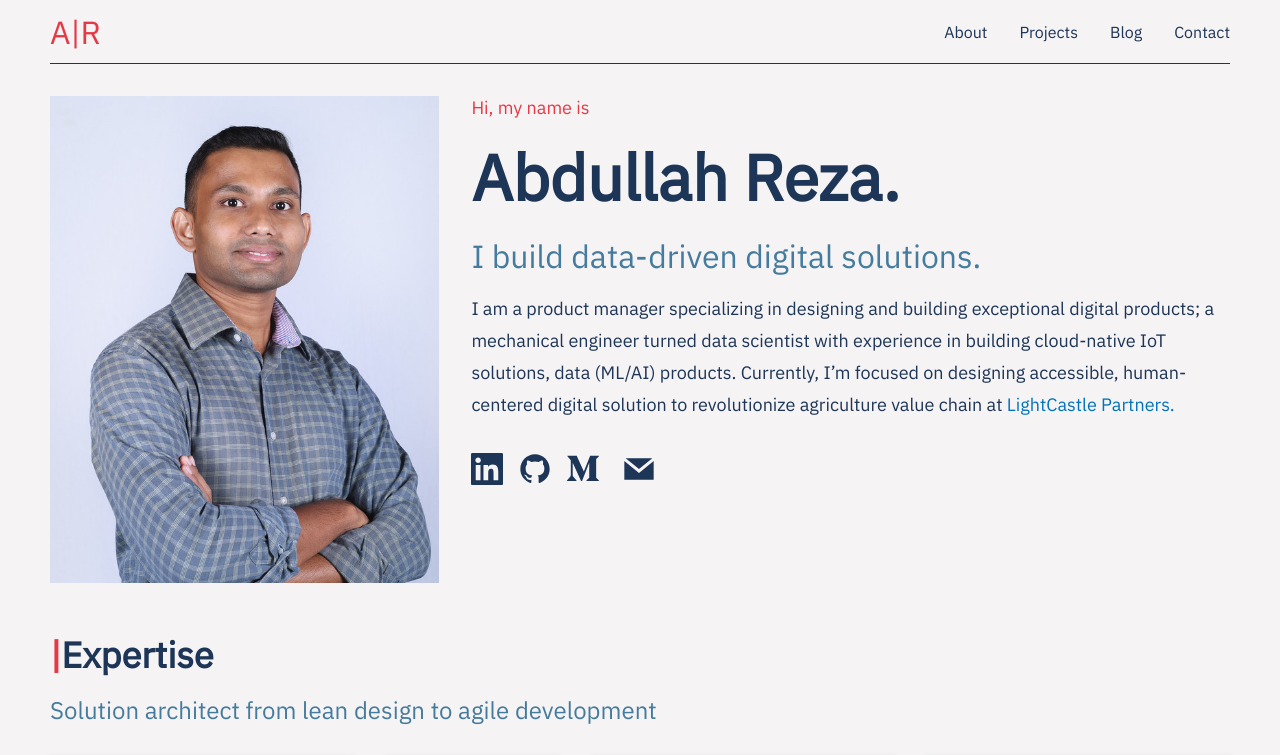
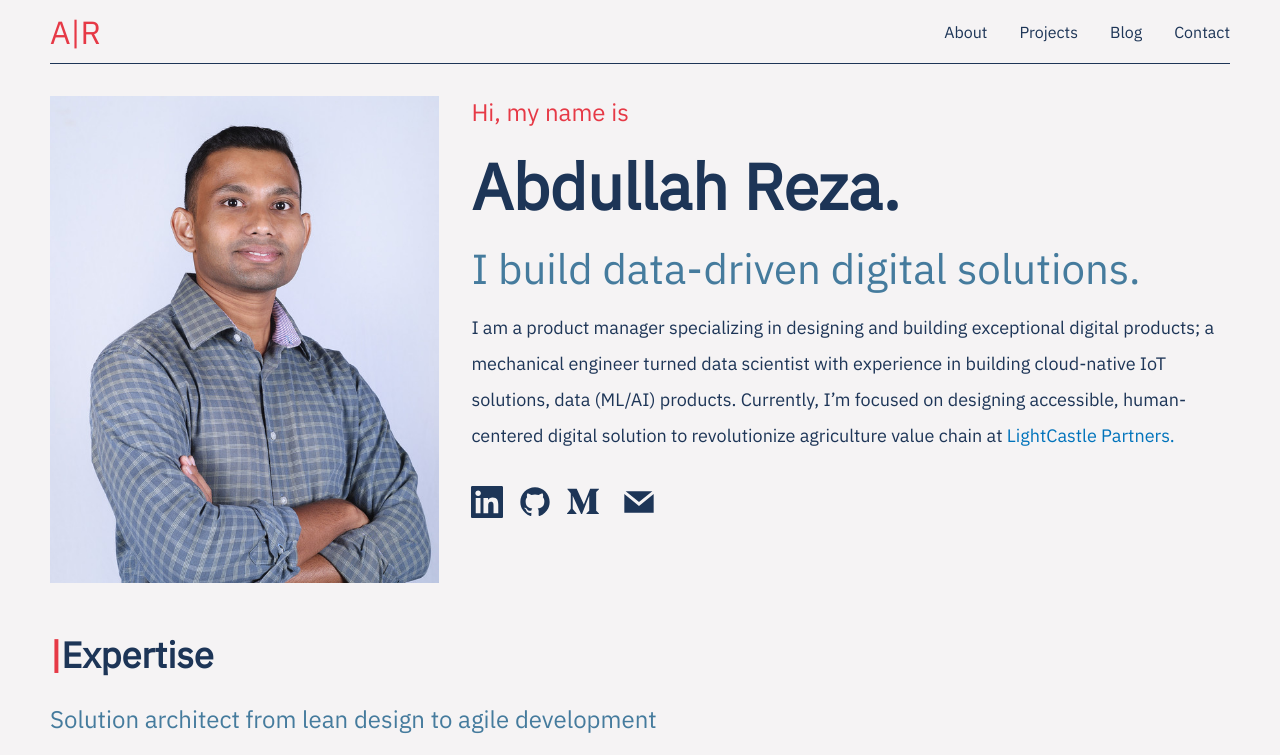
Before and after one commit to rezaabdullah/my-portfolio, a Gatsby site: page / in a window 1280 px wide. Shown: the top 755 px of the page. Built offline with nearby package versions, Linux system fonts and the light colour scheme; Gatsby itself is replaced by a stand-in of ours.

Commit message:
style: Global styles updated

```diff
--- a/gatsby-config.js
+++ b/gatsby-config.js
@@ -47,6 +47,7 @@ module.exports = {
       options: {
         fonts: [
           "ibm plex sans",
+          "ibm plex mono"
         ],
         display: 'swap'
       }
--- a/src/components/Hero.js
+++ b/src/components/Hero.js
@@ -81,9 +81,6 @@ const HeroContent = styled.div`
 `
 
 const HeroH1 = styled.h1`
-    color: #1d3557;
-    font-weight: 600;
-    font-size: clamp(24px, 6vw, 64px);
     padding-top: 16px;
 
     @media screen and (max-width: 768px) {
@@ -93,7 +90,6 @@ const HeroH1 = styled.h1`
 const HeroH2 = styled.h2`
     color: #457b9d;
     font-weight: 300;
-    font-size: clamp(18px, 4vw, 32px);
     padding-top: 16px;
 
     @media screen and (max-width: 768px) {
@@ -102,7 +98,8 @@ const HeroH2 = styled.h2`
 
 const IntroSpan = styled.span`
     color: #e63946;
-    font-size: 18px;
+    font-size: clamp(18px, 4vw, 24px);
+
 
     @media screen and (max-width: 768px) {
         font-size: 12px;
@@ -111,8 +108,6 @@ const IntroSpan = styled.span`
 const IntroP = styled.p`
     padding-top: 16px;
     color: #1d3557;
-    font-size: 18px;
-    line-height: 32px;
 
     @media screen and (max-width: 768px) {
         font-size: 16px;
--- a/src/components/styles/GlobalStyles.js
+++ b/src/components/styles/GlobalStyles.js
@@ -2,10 +2,53 @@ import { createGlobalStyle } from "styled-components";
 
 export const GlobalStyle = createGlobalStyle`
     * {
-        font-family: "IBM Plex Sans", sans-serif;
+        font-family: "IBM Plex Sans", "IBM Plex Mono", sans-serif;
         margin: 0;
         padding: 0;
         box-sizing: border-box;
         background: #f5f3f4;
+
+        h1 {
+            font-size: clamp(32px, 6vw, 64px);
+            font-weight: 600;
+            color: #1d3557;
+        }
+
+        h2 {
+            font-size: clamp(24px, 6vw, 42px);
+            font-weight: 500;
+            line-height: 50px;
+            color: #1d3557;
+        }
+
+        h3 {
+            font-size: clamp(18px, 6vw, 32px);
+            font-weight: 300;
+            color: #457b9d;
+        }
+
+        h4 {
+            font-size: clamp(18px, 6vw, 32px);
+            font-weight: 300;
+            color: #457b9d;
+        }
+
+        h5 {
+            font-size: clamp(18px, 6vw, 32px);
+            font-weight: 300;
+            color: #457b9d;
+        }
+
+        h6 {
+            font-size: clamp(18px, 6vw, 32px);
+            font-weight: 300;
+            color: #457b9d;
+        }
+
+        p {
+            font-size: 18px;
+            font-weight: 400;
+            line-height: 36px;
+        }
     }
 `
```
